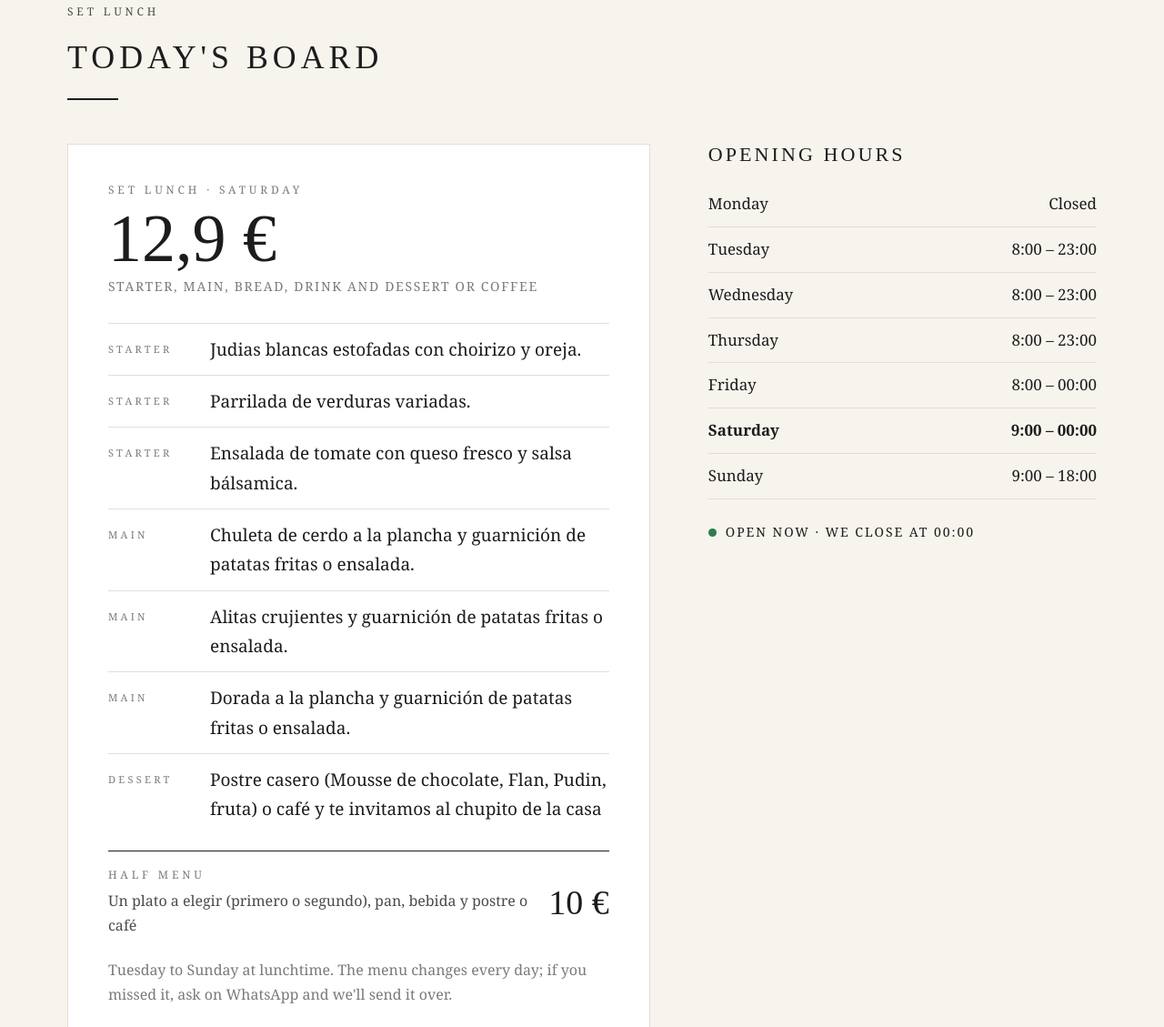
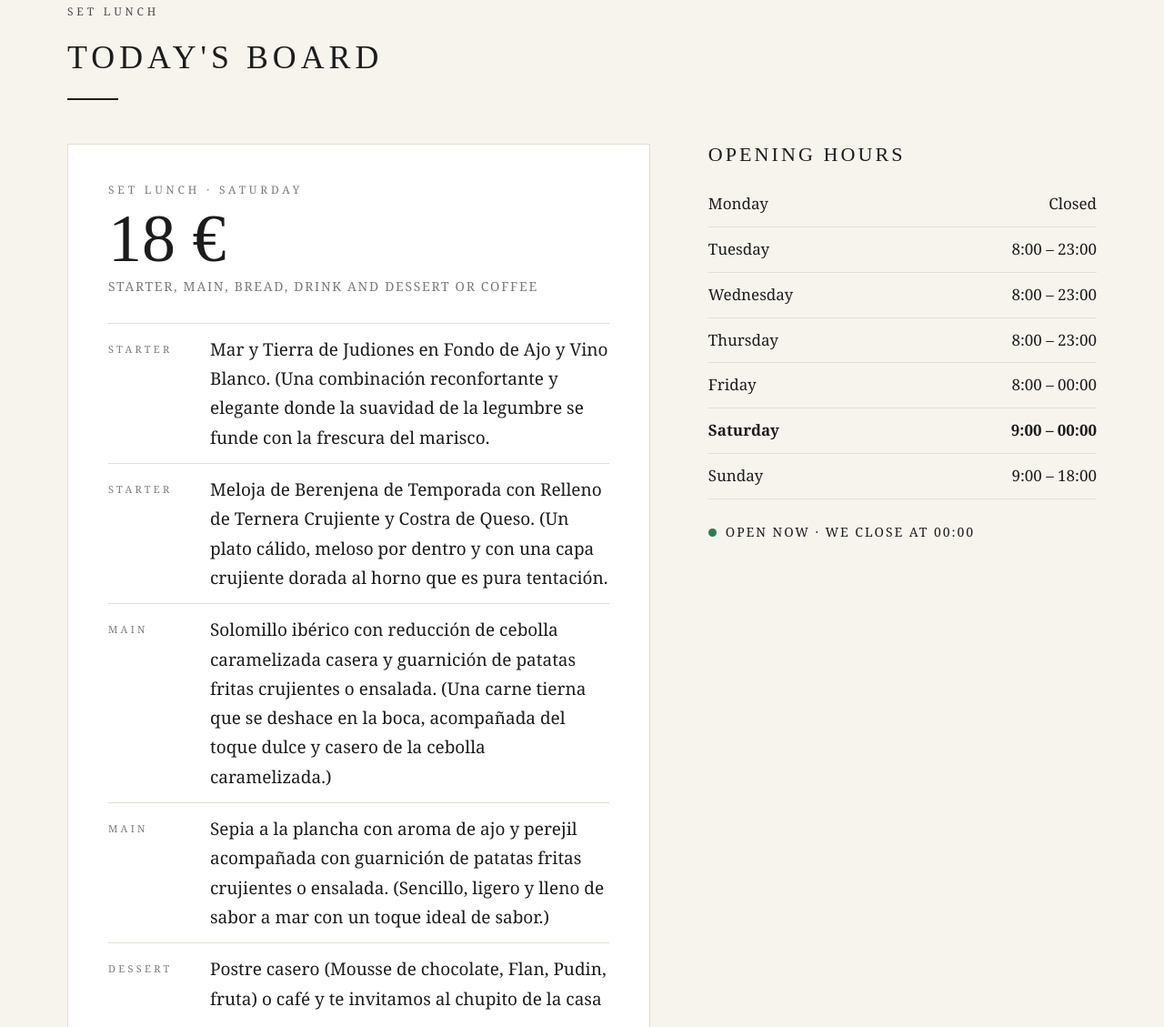
Before and after one commit to emeritalalangui-lgtm/Sal-y-pimienta, a plain HTML site: page index.html in a window 1280 px wide. Shown: the part 1164-2293 px from the top of the page at 91% size. Drawn offline with Linux system fonts and the light colour scheme; a web font is replaced by a local one.

Commit message:
Menú del día 2026-11-21

```diff
--- a/index.html
+++ b/index.html
@@ -505,13 +505,13 @@ footer .horas-pie li{display:flex;justify-content:space-between;gap:12px;color:#
    El MENÚ DEL DÍA lo cambia el bar desde la ventana del respondedor (menu_web.py reescribe el bloque
    MENU_DIA; no cambies su formato). Horario y aviso se editan aquí. */
 const MENU_DIA = {
-  precio: "12,9 €",
-  primeros: ["Judias  blancas estofadas con choirizo y oreja.", "Parrilada de verduras variadas.", "Ensalada de tomate con queso fresco y salsa bálsamica."],
-  segundos: ["Chuleta de cerdo a la plancha y guarnición de patatas fritas o ensalada.", "Alitas crujientes y guarnición de patatas fritas o ensalada.", "Dorada a la plancha y guarnición de patatas fritas o ensalada."],
+  precio: "18 €",
+  primeros: ["Mar y Tierra de Judiones en Fondo de Ajo y Vino Blanco. (Una combinación reconfortante y elegante donde la suavidad de la legumbre se funde con la frescura del marisco.", "Meloja de Berenjena de Temporada con Relleno de Ternera Crujiente y Costra de Queso. (Un plato cálido, meloso por dentro y con una capa crujiente dorada al horno que es pura tentación."],
+  segundos: ["Solomillo ibérico con reducción de cebolla caramelizada casera y guarnición de patatas fritas crujientes o ensalada. (Una carne tierna que se deshace en la boca, acompañada del toque dulce y casero de la cebolla caramelizada.)", "Sepia a la plancha con aroma de ajo y perejil acompañada con guarnición de patatas fritas crujientes o ensalada. (Sencillo, ligero y lleno de sabor a mar con un toque ideal de sabor.)"],
   postre: "Postre casero (Mousse de chocolate, Flan, Pudin,  fruta) o café y te invitamos al chupito de la casa"
 };
 const MEDIO_MENU = {
-  precio: "10 €",
+  precio: "15 €",
   nota: "Un plato a elegir (primero o segundo), pan, bebida y postre o café"
 };
 const DIA_PARTIDO = {
```
